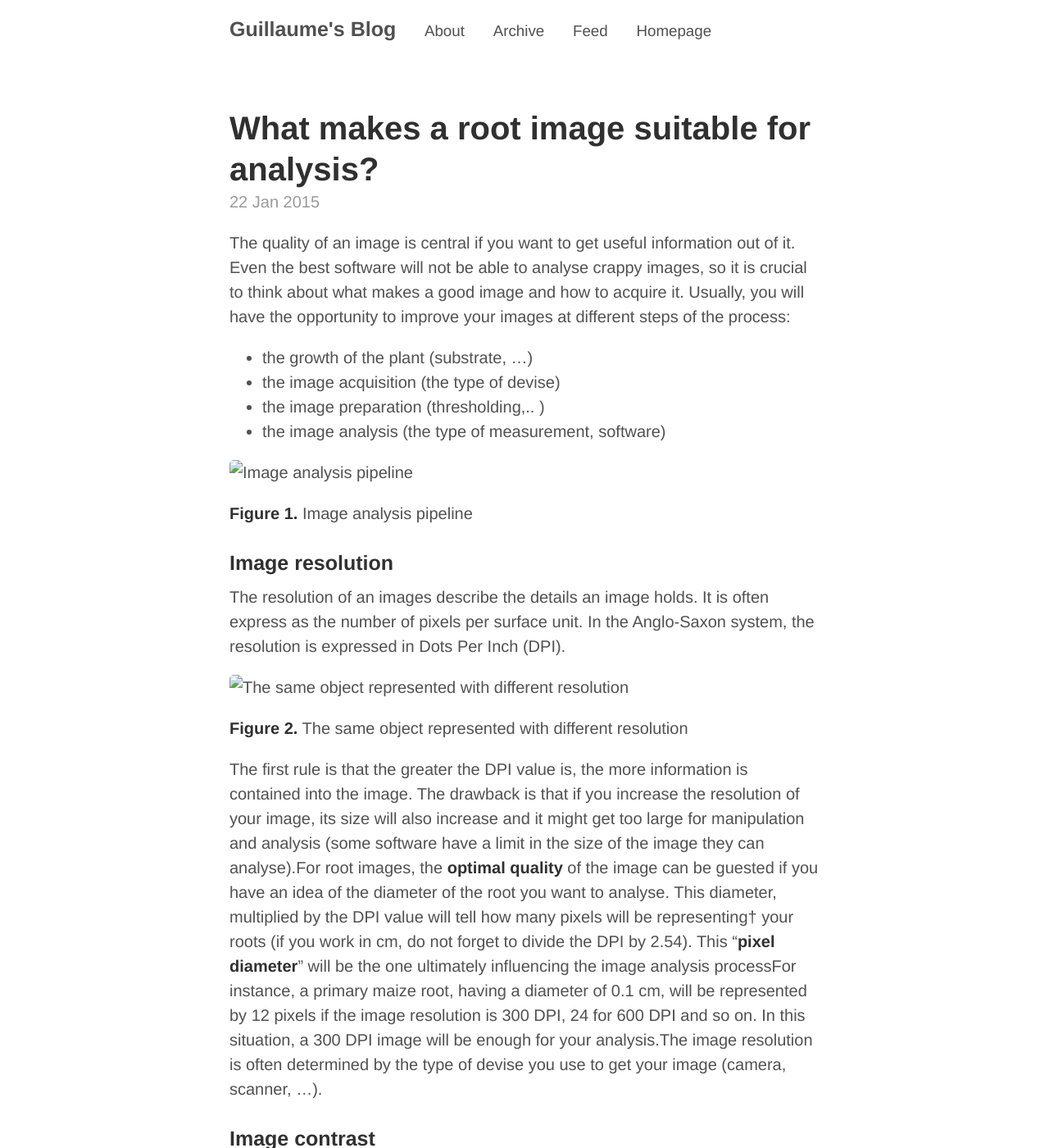
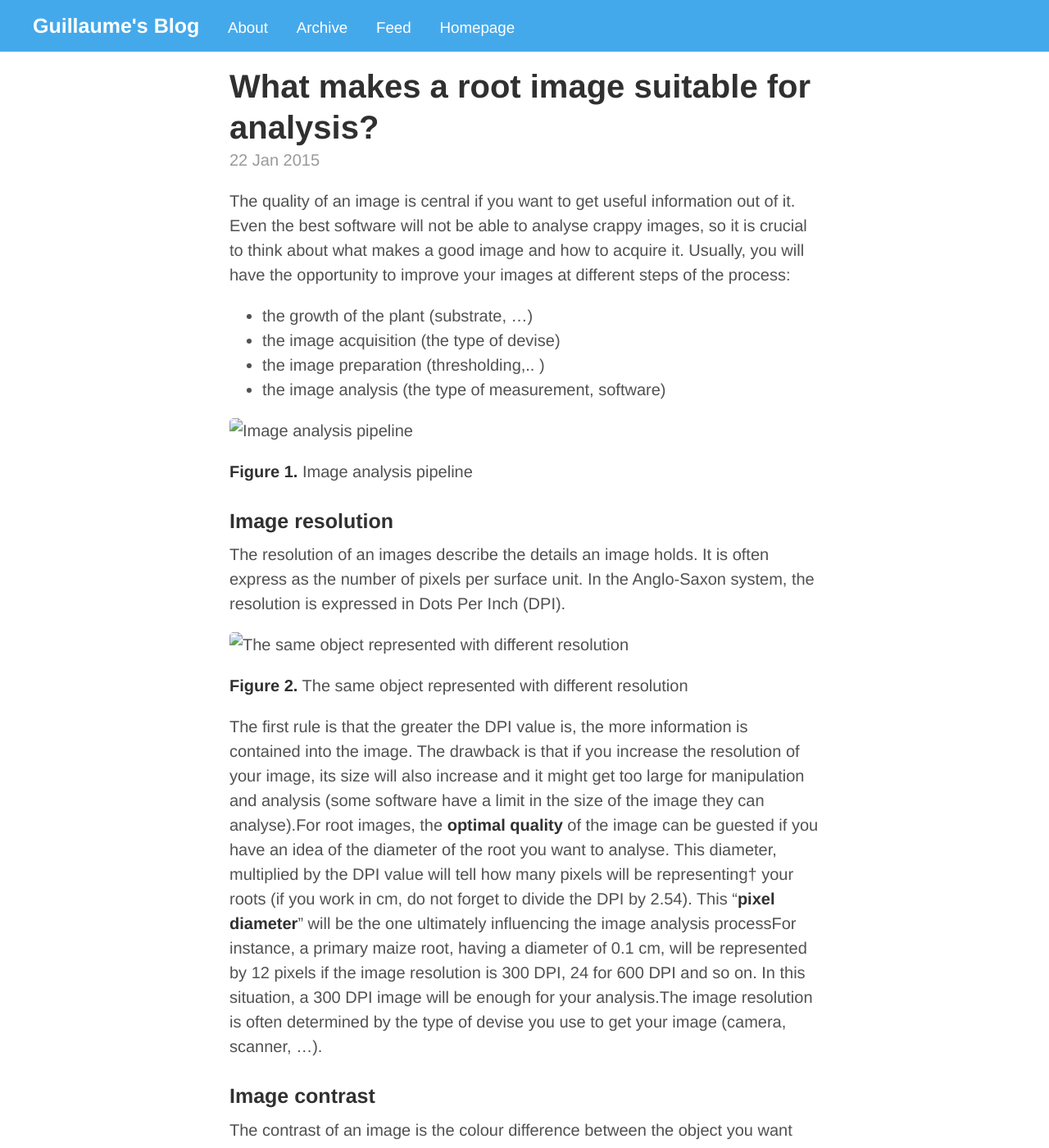
Before and after one commit to guillaumelobet/guillaumelobet.github.io, a Jekyll site: the page built from index.html, in a window 1280 px wide and 1400 px high. Shown: the whole window at 82% size. Built offline with Jekyll 4.4.1, drawn with Linux system fonts in a browser that asks for light colours; the list of posts is cut into pages by our own code.

Commit message:
updated css

```diff
--- a/public/css/poole.css
+++ b/public/css/poole.css
@@ -67,7 +67,7 @@ body {
 
 /* No `:visited` state is required by default (browsers will use `a`) */
 a {
-  color: #268bd2;
+  color: #44a9eb;
   text-decoration: none;
 }
 a strong {
@@ -301,22 +301,28 @@ tbody tr:nth-child(odd) th {
  */
 
 .masthead {
-  padding-top:    1rem;
-  padding-bottom: 1rem;
+  padding-top:    0.8rem;
+  padding-bottom: 0.8rem;
+  padding-left: 2rem;
   margin-bottom: 3rem;
+  background-color: #44a9eb;
+  position: fixed;
+  top: 0;
+  left: 0;
+  width: 100%;
 }
 .masthead-title {
   margin-top: 0;
   margin-bottom: 0;
-  color: #505050;
+  color: white;
 }
 .masthead-title a {
-  color: #505050;
+  color: white;
 }
 .masthead-title small {
   font-size: 75%;
   font-weight: 400;
-  color: #c0c0c0;
+  color: white;
   letter-spacing: 0;
 }
 
@@ -330,6 +336,7 @@ tbody tr:nth-child(odd) th {
 
 .page,
 .post {
+  margin-top: 4em;
   margin-bottom: 4em;
 }
 
```
